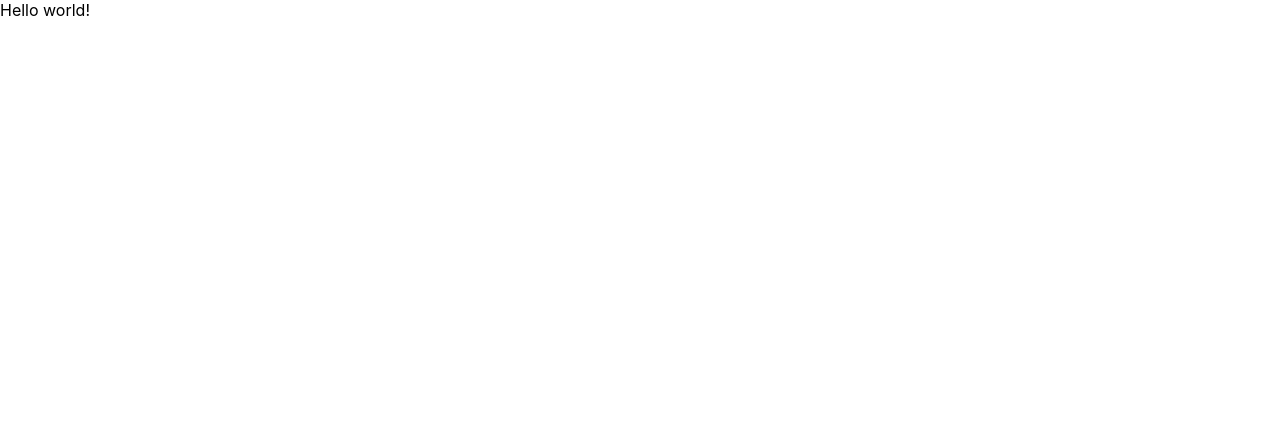
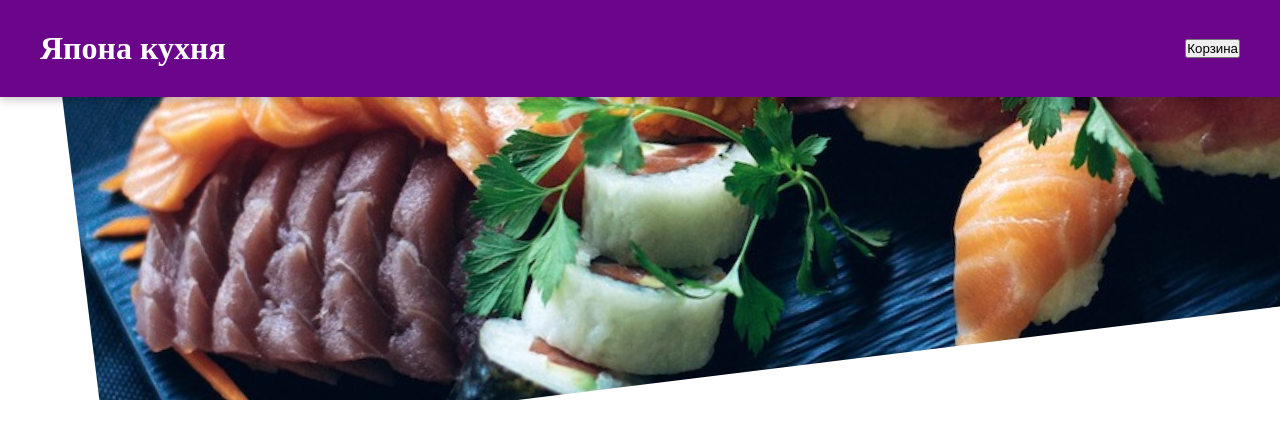
Before and after one commit to GlinskiiIvan/japanese-cuisine, a React (Create React App) app: page / in a window 1280 px wide. Shown: the top 438 px of the page. Built offline with nearby package versions, Linux system fonts and the light colour scheme.

Commit message:
add sections: headaer and banner

```diff
--- a/src/Components/App/App.js
+++ b/src/Components/App/App.js
@@ -1,9 +1,12 @@
 import styles from './App.module.scss'
+import Header from "../Layout/Header/Header";
+import Banner from "../Layout/Banner/Banner";
 
 function App(props) {
   return (
     <div className="App">
-      Hello world!
+      <Header />
+        <Banner />
     </div>
   );
 }
--- /dev/null
+++ b/src/Components/Layout/Banner/Banner.jsx
@@ -0,0 +1,15 @@
+import React from 'react';
+import styles from './Banner.module.scss'
+import sushiImg from '../../../assets/sushi.jpg'
+
+const Banner = (props) => {
+    return (
+        <section>
+            <div className={styles['main-image']}>
+                <img src={sushiImg} alt="Изображение суши"/>
+            </div>
+        </section>
+    );
+};
+
+export default Banner;
--- /dev/null
+++ b/src/Components/Layout/Banner/Banner.module.scss
@@ -0,0 +1,13 @@
+.main-image {
+  width: 100%;
+  height: 25rem;
+  z-index: 0;
+  overflow: hidden;
+}
+
+.main-image img {
+  width: 120%;
+  height: 100%;
+  object-fit: cover;
+  transform: rotateZ(-7deg) translateY(-2rem) translateX(5rem);
+}
--- /dev/null
+++ b/src/Components/Layout/Header/Header.jsx
@@ -0,0 +1,17 @@
+import React from 'react';
+import styles from './Header.module.scss'
+
+const Header = (props) => {
+    return (
+        <React.Fragment>
+            <header className={styles.headerWrapper}>
+                <div className={`container ${styles.headerContent}`}>
+                    <h1>Япона кухня</h1>
+                    <button>Корзина</button>
+                </div>
+            </header>
+        </React.Fragment>
+    );
+};
+
+export default Header;
--- /dev/null
+++ b/src/Components/Layout/Header/Header.module.scss
@@ -0,0 +1,16 @@
+.headerWrapper {
+  position: fixed;
+  top: 0;
+  left: 0;
+  right: 0;
+  background-color: #6b068a;
+  color: white;
+  box-shadow: 0 2px 10px rgba(0, 0, 0, 0.25);
+  z-index: 10;
+}
+
+.headerContent {
+  display: flex;
+  justify-content: space-between;
+  align-items: center;
+}
--- a/src/index.scss
+++ b/src/index.scss
@@ -1,13 +1,12 @@
-body {
+* {
+  padding: 0;
   margin: 0;
-  font-family: -apple-system, BlinkMacSystemFont, 'Segoe UI', 'Roboto', 'Oxygen',
-    'Ubuntu', 'Cantarell', 'Fira Sans', 'Droid Sans', 'Helvetica Neue',
-    sans-serif;
-  -webkit-font-smoothing: antialiased;
-  -moz-osx-font-smoothing: grayscale;
+  box-sizing: border-box;
 }
 
-code {
-  font-family: source-code-pro, Menlo, Monaco, Consolas, 'Courier New',
-    monospace;
+.container  {
+  max-width: 1260px;
+  width: 100%;
+  margin: 0 auto;
+  padding: 30px;
 }
```
Also changed, not shown: src/assets/sushi.jpg (added).
